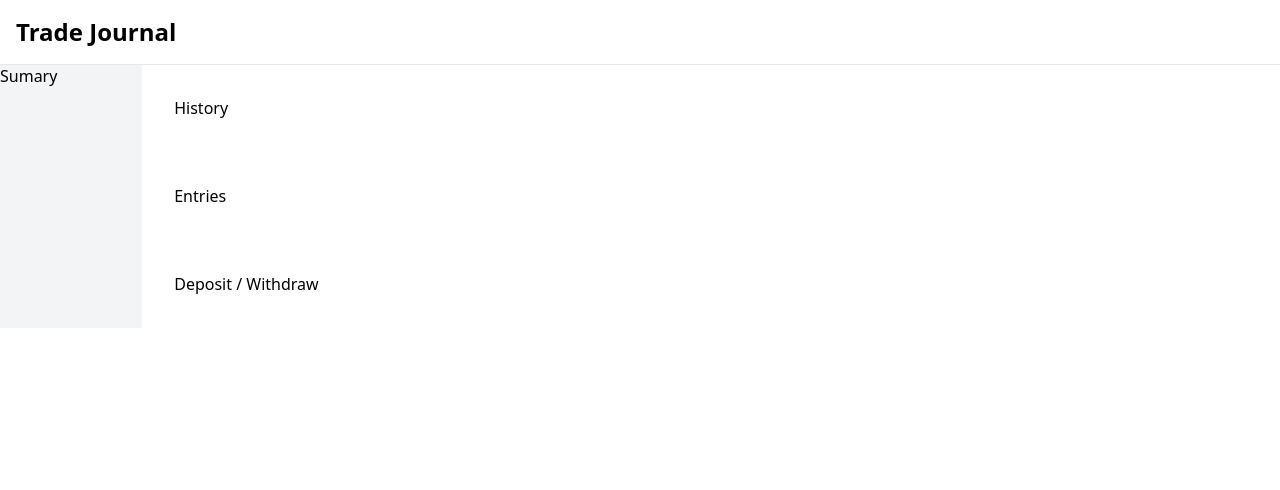
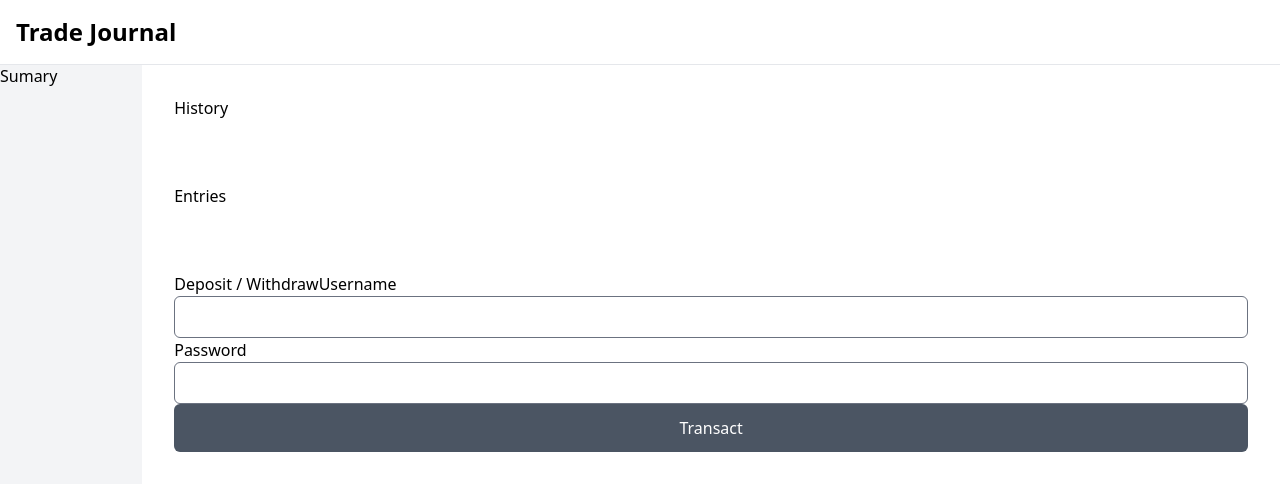
Before and after one commit to ChrlsKrstn/journal-fe, a Next.js app: page /dashboard in a window 1280 px wide. Shown: the top 490 px of the page. Built offline with nearby package versions, Linux system fonts and the light colour scheme; no server answers.

Commit message:
setup cookies and jwt session

```diff
--- a/next.config.js
+++ b/next.config.js
@@ -4,7 +4,10 @@ const nextConfig = {
     GITHUB_APP_CLIENT_ID: "Iv1.2b1aa513670c2ba8",
     GITHUB_APP_SECRET_KEY: "4d7f247e56794726caa3ca9a41004e4d7b71f907",
     NEXT_AUTH_SECRET: "mQ46qpFwfE1BHuqMC+qlm19qBAD9fVPgh28werwe3ASFlAfnKjM=",
-  }
+  },
+  experimental: {
+    serverActions: true,
+  },
 }
 
 module.exports = nextConfig
--- a/src/app/api/auth/[...nextauth]/auth.ts
+++ b/src/app/api/auth/[...nextauth]/auth.ts
@@ -4,7 +4,7 @@ import { getServerSession } from "next-auth"
 import GitHubProvider from "next-auth/providers/github";
 import GoogleProvider from "next-auth/providers/google";
 import CredentialsProvider from "next-auth/providers/credentials";
-
+import { cookies } from 'next/headers'
 // You'll need to import and pass this
 // to `NextAuth` in `app/api/auth/[...nextauth]/route.ts`
 process.env['NODE_TLS_REJECT_UNAUTHORIZED'] = '0'; // to be removed once published
@@ -57,10 +57,10 @@ export const config = {
   ],
   callbacks: {
     async jwt({ user, token }) {
-      //   update token from user
+      // update token from user
       if (user) {
-        token.name = user.name
-        token.user = user;
+        token.name = user.name;
+        token.token = user.token
       }
       return token;
     },
@@ -72,7 +72,10 @@ export const config = {
   },
   pages: {
     signIn: "/sign-in"
-  }
+  },
+  session: {
+    strategy: 'jwt'
+  },
 } satisfies NextAuthOptions
 
 // Use it in server contexts
--- a/src/app/dashboard/page.tsx
+++ b/src/app/dashboard/page.tsx
@@ -1,14 +1,22 @@
-'use client'
 import Nav from '@/components/nav/nav.component';
-
+import Transaction from '@/components/transaction/transaction.component';
+import { signOut } from 'next-auth/react';
+import {cookies} from 'next/headers'
 interface user {
   name: string | null | undefined
 }
+const Dashboard = (params: user) => {
 
-const Dashboard = (params: user) => {
+  console.log(cookies().get('jwt'))
+
+  const handleLogout = async () => {
+    'use server'
+    cookies().delete('jwt')
+  }
+
   return(
     <>
-      <Nav name={params.name}/>
+      <Nav name={params.name} logout={handleLogout}/>
       <div className='my-16'>
         <div className="flex">
           <div className="grid grid-cols-9 flex-grow">
@@ -24,6 +32,7 @@ const Dashboard = (params: user) => {
               </div>
               <div className="flex-grow p-8">
                 Deposit / Withdraw
+                <Transaction />
               </div>
             </div>
           </div>
--- a/src/app/page.tsx
+++ b/src/app/page.tsx
@@ -1,16 +1,22 @@
-
 import SignIn from './sign-in/page';
 import Dashboard from './dashboard/page';
 import { auth } from './api/auth/[...nextauth]/auth';
+import { cookies } from 'next/headers';
+
+const setCookie = async (data: string) => {
+  'use server'
+  cookies().set('jwt', data);
+}
 
 const Home = async () => {
-
   const data = await auth();
   if (!data && data === null) {
     return (
       <SignIn />
     )
   } else {
+
+    //setCookie(data?.user?.token);
     return (
       <Dashboard name={data?.user?.name}/>
     )
@@ -18,18 +24,3 @@ const Home = async () => {
 }
 
 export default Home;
-// export default function Home() {
-// const { data: session, status  } = useSession();
-
-//   if (status === "loading") {
-//     return <p>Loading...</p>
-//   }
-
-//   if (status === "unauthenticated") {
-//     return <SignIn />
-//   }
-
-//   return (
-//     <Dashboard />
-//   )
-// }
--- a/src/app/sign-in/page.tsx
+++ b/src/app/sign-in/page.tsx
@@ -37,7 +37,7 @@ const SignIn = () => {
       }
 
       setLoading(false);
-      router.refresh();
+      //router.refresh();
     });
   }
 
--- a/src/components/nav/nav.component.tsx
+++ b/src/components/nav/nav.component.tsx
@@ -1,12 +1,20 @@
 'use client'
+import { FC } from 'react'
 import { signOut } from 'next-auth/react'
 import { Menu } from "@headlessui/react"
-
+import {cookies} from 'next/headers'
 interface user {
-  name: string | null | undefined
+  name: string | null | undefined,
+  logout: () => void
 }
 
-const Nav = (params: user) => {
+const Nav: FC<user> = (params) => {
+
+  const handleLogout = () => {
+    params.logout()
+    //signOut();
+  }
+
   return (
     <nav className="bg-white dark:bg-gray-900 fixed w-full z-20 top-0 left-0 border-b border-gray-200 dark:border-gray-600">
         <div className="max-w-screen-xl flex flex-wrap items-center justify-between mx-auto p-4">
@@ -18,7 +26,7 @@ const Nav = (params: user) => {
             <Menu.Items className="absolute right-0 w-56 mt-2 origin-top-right bg-white divide-y divide-gray-100 rounded-md shadow-lg ring-1 ring-black ring-opacity-5 focus:outline-none">
               <div className="px-4 py-1">
                 <Menu.Item>
-                  <a className="hover:cursor-pointer" onClick={() => signOut()}>Logout</a>
+                  <a className="hover:cursor-pointer" onClick={() => handleLogout()}>Logout</a>
                 </Menu.Item>
               </div>
             </Menu.Items>
--- /dev/null
+++ b/src/components/transaction/transaction.component.tsx
@@ -0,0 +1,33 @@
+import { auth } from "@/app/api/auth/[...nextauth]/auth";
+import FormInput from "../form-input/form-input.component";
+import { cookies } from "next/headers";
+const test = async () => {
+  return test;
+}
+
+const Transaction = async () => {
+  const cookieStore = cookies();
+  const test =  await auth();
+  return (
+    <>
+      <FormInput
+        label="Username"
+        type="text"
+        className="block w-full rounded-md"
+        name="username"
+      />
+      <FormInput
+        label="Password"
+        type="password"
+        className="block w-full rounded-md"
+        name="password"
+      />
+      <button className="w-full rounded-md py-3 bg-gray-600 text-white hover:bg-gray-400">
+        Transact
+      </button>
+    </>
+  )
+
+}
+
+export default Transaction;
```
Also changed, not shown: types/next-auth.d.ts (added, +14 -0 lines).
